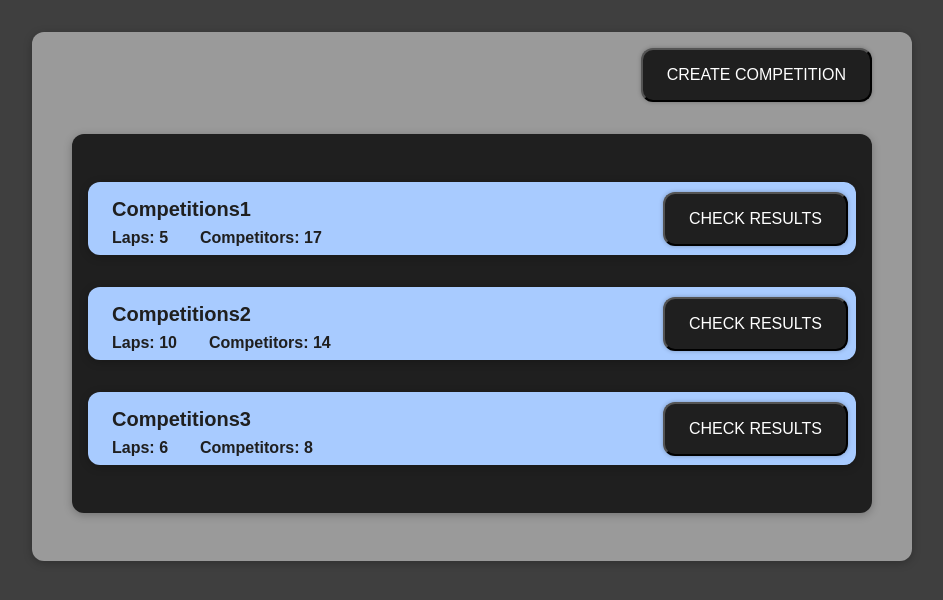
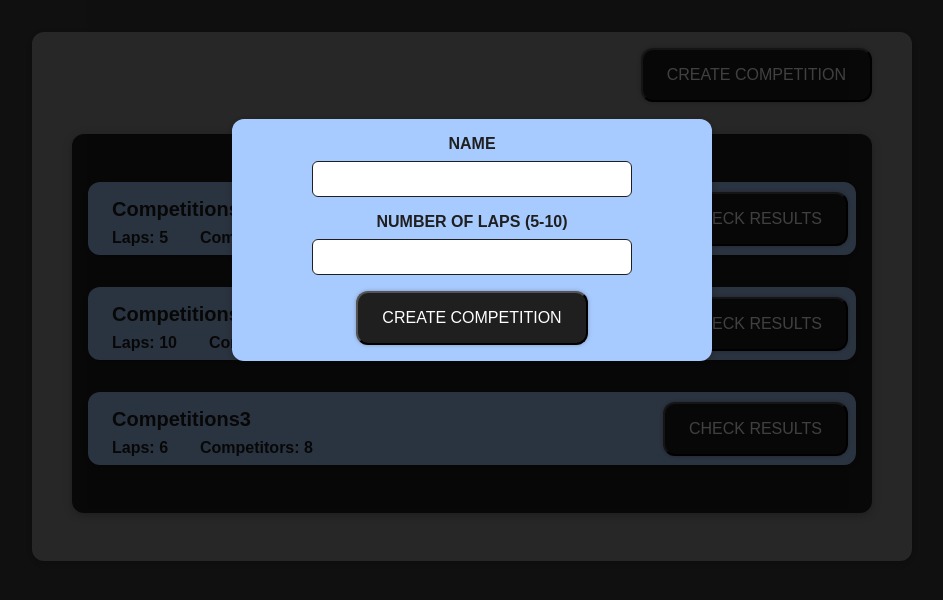
Before and after one commit to fruger/competition-app, a React (Create React App) app: page / in a window 1280 px wide. Both pictures are taken after a click on the button "CREATE COMPETITION". Shown: the top 600 px of the page, without its empty margins (168-1111 px from the left). Built offline with nearby package versions, Linux system fonts and the light colour scheme.

Commit message:
Merged CompetitionForm and NewCompetition, modified CompetitionForm to pop-up, added possibility to add competition to list

```diff
--- a/src/App.js
+++ b/src/App.js
@@ -1,3 +1,4 @@
+import { useState } from "react";
 import Competitions from "./components/Competitions/Competitions";
 
 const DUMMY_COMPETITIONS = [
@@ -22,9 +23,20 @@ const DUMMY_COMPETITIONS = [
 ];
 
 const App = () => {
+  const [competitions, setCompetitions] = useState(DUMMY_COMPETITIONS);
+
+  const addCompetitionHandler = (competition) => {
+    setCompetitions((prevCompetitions) => {
+      return [competition, ...prevCompetitions];
+    });
+  };
+
   return (
     <div>
-      <Competitions items={DUMMY_COMPETITIONS} />
+      <Competitions
+        items={competitions}
+        onAddCompetition={addCompetitionHandler}
+      />
     </div>
   );
 };
--- a/src/components/Competitions/Competitions.js
+++ b/src/components/Competitions/Competitions.js
@@ -1,32 +1,55 @@
+import { useState } from "react";
+import CompetitionForm from "../NewCompetition/CompetitionForm";
 import Button from "../UI/Button";
 import Card from "../UI/Card";
 import CompetitionItem from "./CompetitionItem";
 import "./Competitions.css";
 
 const Competitions = (props) => {
+  const [isCreate, setIsCreating] = useState(false);
+
+  const startCreatingHandler = () => {
+    setIsCreating(true);
+  };
+
+  const saveCompetitionDataHandler = (enteredCompetitionData) => {
+    const competitionData = {
+      ...enteredCompetitionData,
+      id: Math.random().toString(),
+    };
+    props.onAddCompetition(competitionData);
+  };
+
+  const stopCreatingHandler = () => {
+    setIsCreating(false);
+  };
+
   return (
+    <div>
+      {isCreate && (
+        <CompetitionForm
+          onSaveCompetitionData={saveCompetitionDataHandler}
+          onCancel={stopCreatingHandler}
+        />
+      )}
       <Card className="competitions__background">
         <div className="competitions__create">
-        <Button type="button">CREATE COMPETITION</Button>
+          <Button type="button" onClick={startCreatingHandler}>
+            CREATE COMPETITION
+          </Button>
         </div>
         <Card className="competitions">
+          {props.items.map((competition) => (
             <CompetitionItem
-          name={props.items[0].name}
-          laps={props.items[0].laps}
-          competitors={props.items[0].competitors}
+              key = {competition.id}
+              name={competition.name}
+              laps={competition.laps}
+              competitors={competition.competitors}
             />
-        <CompetitionItem
-          name={props.items[1].name}
-          laps={props.items[1].laps}
-          competitors={props.items[1].competitors}
-        />
-        <CompetitionItem
-          name={props.items[2].name}
-          laps={props.items[2].laps}
-          competitors={props.items[2].competitors}
-        />
+          ))}
         </Card>
       </Card>
+    </div>
   );
 };
 
--- a/src/components/NewCompetition/CompetitionForm.css
+++ b/src/components/NewCompetition/CompetitionForm.css
@@ -1,3 +1,12 @@
+.new-competition {
+  background-color: #a8cbff;
+  padding: 1rem;
+  margin: auto auto;
+  width: 50rem;
+  max-width: 30rem;
+  text-align: center;
+}
+
 .new-competition__controls {
   display: flex;
   flex-wrap: wrap;
@@ -22,3 +31,22 @@
   width: 20rem;
   max-width: 100%;
 }
+
+.backdrop {
+  position: fixed;
+  top: 0;
+  left: 0;
+  width: 100%;
+  height: 100vh;
+  z-index: 10;
+  background: rgba(0, 0, 0, 0.75);
+}
+
+.modal {
+  position: fixed;
+  left: 50%;
+  top: 30vh;
+  z-index: 100;
+  overflow: hidden;
+  transform: translate(-50%, -50%);
+}
--- a/src/components/NewCompetition/CompetitionForm.js
+++ b/src/components/NewCompetition/CompetitionForm.js
@@ -1,8 +1,9 @@
 import { useState } from "react";
 import Button from "../UI/Button";
 import "./CompetitionForm.css";
+import Card from "../UI/Card";
 
-const CompetitionForm = () => {
+const CompetitionForm = (props) => {
   const [enteredName, setEnteredName] = useState("");
   const [enteredLaps, setEnteredLaps] = useState("");
 
@@ -22,13 +23,15 @@ const CompetitionForm = () => {
       laps: enteredLaps,
     };
 
-    console.log(competitionData);
+    props.onSaveCompetitionData(competitionData);
     setEnteredName("");
     setEnteredLaps("");
   };
 
   return (
     <form onSubmit={submitHandler}>
+      <div className="backdrop" onClick={props.onCancel} />
+      <Card className="new-competition modal">
       <div className="new-competition__controls">
         <div className="new-competition__control">
           <label>NAME</label>
@@ -47,6 +50,7 @@ const CompetitionForm = () => {
         </div>
       </div>
       <Button type="submit">CREATE COMPETITION</Button>
+      </Card>
     </form>
   );
 };
```
Also changed, not shown: src/components/NewCompetition/NewCompetition.css (deleted, +0 -10 lines), src/components/NewCompetition/NewCompetition.js (deleted, +0 -12 lines). Lines whose indentation alone changed are shown as unchanged.
